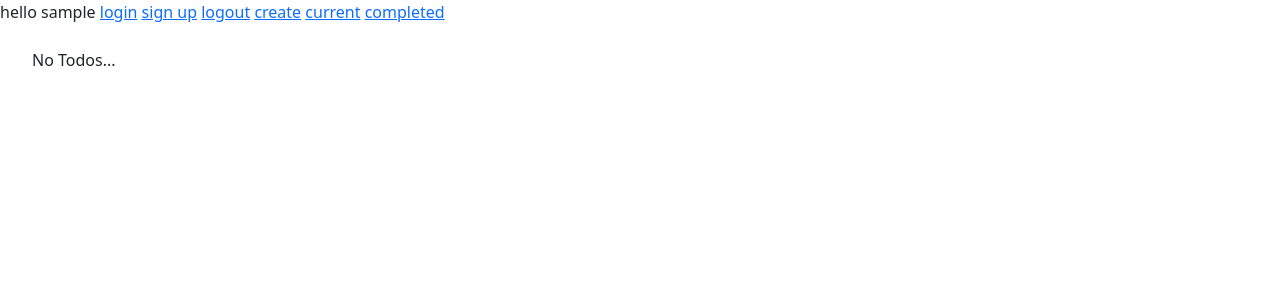
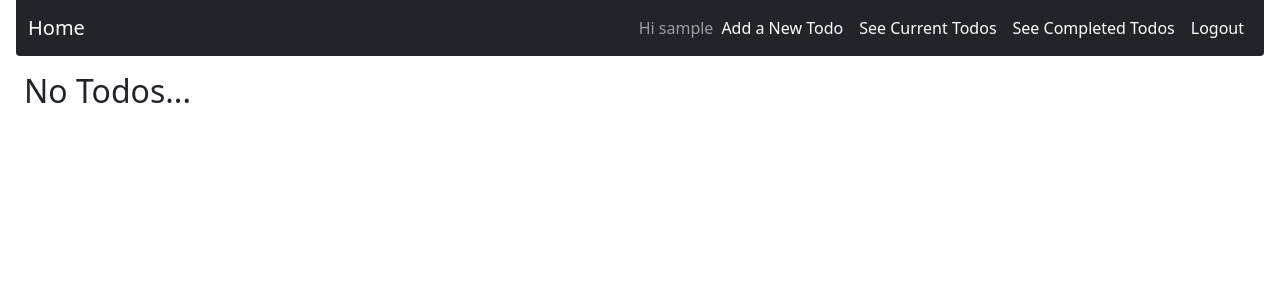
Before and after one commit to DireWolf707/todo, a Django app: page /current-todos/ in a window 1280 px wide. Shown: the top 300 px of the page. Run offline with Django 3.2, Linux system fonts and the light colour scheme; the visitor is signed in with stand-in values (Sample User, id 1); data that the repository does not hold is empty.

Commit message:
added bootstrap

```diff
--- a/templates/base.html
+++ b/templates/base.html
@@ -11,18 +11,45 @@
     <title>Todo</title>
   </head>
   <body>
-  {% if user.is_authenticated %}
-  hello {{user.username}}
-  {% else %}
-  plz login
-  {% endif %}
-  <a href={% url 'login' %}>login</a>
-  <a href={% url 'signup' %}>sign up</a>
-  <a href={% url 'logout' %}>logout</a>
-  <a href={% url 'create' %}>create</a>
-  <a href={% url 'current' %}>current</a>
-  <a href={% url 'completed_todos' %}>completed</a>
-  <br><br>
+
+  <nav class="navbar navbar-expand-lg navbar-dark bg-dark mx-3 rounded-bottom">
+  <div class="container-fluid border-dark">
+    <a class="navbar-brand" href="{% url 'home' %}">Home</a>
+    <button class="navbar-toggler" type="button" data-bs-toggle="collapse" data-bs-target="#navbarNavDropdown" aria-controls="navbarNavDropdown" aria-expanded="false" aria-label="Toggle navigation">
+      <span class="navbar-toggler-icon"></span>
+    </button>
+    <div class="collapse navbar-collapse justify-content-end" id="navbarNavDropdown">
+      <ul class="navbar-nav">
+          {% if user.is_authenticated %}
+          <span class="navbar-text fs-6" >
+          Hi {{user.username}}
+          </span>
+          <li class="nav-item">
+          <a class="nav-link active" aria-current="page" href="{% url 'create' %}">Add a New Todo</a>
+          </li>
+          <li class="nav-item">
+          <a class="nav-link active" aria-current="page" href="{% url 'current' %}">See Current Todos</a>
+          </li>
+          <li class="nav-item">
+          <a class="nav-link active" aria-current="page" href="{% url 'completed_todos' %}">See Completed Todos</a>
+          </li>
+          <li class="nav-item">
+          <a class="nav-link active" aria-current="page" href="{% url 'logout' %}">Logout</a>
+          </li>
+          {% else %}
+          <li class="nav-item">
+          <a class="nav-link active" aria-current="page" href="{% url 'login' %}">Login</a>
+          </li>
+          <li class="nav-item">
+          <a class="nav-link active" aria-current="page" href="{% url 'signup' %}">Sign Up</a>
+          </li>
+          {% endif %}
+      </ul>
+
+
+    </div>
+  </div>
+</nav>
     {% block content %}
 
     {% endblock content %}
--- a/templates/current.html
+++ b/templates/current.html
@@ -4,25 +4,33 @@
 
 {% if messages %}
     {% for message in messages %}
-    {{ message }}
+    <div class="alert alert-{{ message.tags }} alert-dismissible fade show mx-4 my-4" role="alert">
+     {{ message }}
+    <button type="button" class="btn-close" data-bs-dismiss="alert" aria-label="Close"></button>
+    </div>
     {% endfor %}
 {% endif %}
 
-<ul>
 {% for todo in todos %}
+<div class="card mx-4 my-4">
+  <div class="card-body ">
+    <h5 class="card-title">
+    {% if todo.important %}
+    <b>{{todo.title}}</b>
+    {% else %}
+    {{todo.title}}
+    {% endif %}
+    </h5>
+    {% if todo.description %}
+    <hr>
+    <p class="card-text">-{{todo.description}}</p>
+    {% endif %}
+    <a href="{% url 'update_view' todo.pk %}" class="btn btn-warning" role="button">Update</a>
+    </div>
+</div>
+{% empty %}
+<h2 class="mx-4 my-3">No Todos...</h2>
+{% endfor %}
 
-{% if todo.important %}
-<li><b><a href="{% url 'update_view' todo.pk %}">{{todo.title}}</a></b></li>
-{% else %}
-<li><a href="{% url 'update_view' todo.pk %}">{{todo.title}}</a></li>
-{% endif %}
 
-{% if todo.memo %}
--{{todo.memo}}
-{% endif %}
-
-{% empty %}
-No Todos...
-{% endfor %}
-</ul>
 {% endblock content %}
--- a/templates/update_view.html
+++ b/templates/update_view.html
@@ -7,12 +7,12 @@
 <form method="post">
 {% csrf_token %}
 {{form|crispy}}
-<button type="submit" class="btn btn-success my-3">Update</button>
+<button type="submit" class="btn btn-warning mt-4">Update</button>
 </form>
 
 <form method="post" action="{% url 'complete' object.id %}">
 {% csrf_token %}
-<button type="submit" class="btn btn-success my-3">Completed</button>
+<button type="submit" class="btn btn-primary mt-2">Completed</button>
 </form>
 
 </div>
--- a/todo/forms.py
+++ b/todo/forms.py
@@ -4,9 +4,9 @@ from .models import Todo
 class TodoForm(forms.ModelForm):
     class Meta:
         model = Todo
-        fields = ('title','memo','important',)
+        fields = ('title','description','important',)
         widgets = {
             'title': forms.TextInput(attrs={'placeholder': 'Todo'}),
-            'memo': forms.Textarea(
+            'description': forms.Textarea(
                 attrs={'placeholder': 'Todo Description (optional)'}),
         }
--- a/todo/models.py
+++ b/todo/models.py
@@ -4,7 +4,7 @@ from django.urls import reverse
 
 class Todo(models.Model):
     title = models.CharField(max_length=60)
-    memo = models.TextField(blank=True)
+    description = models.TextField(blank=True)
     created = models.DateField(auto_now_add=True)
     date_completed = models.DateTimeField(null=True,blank=True)
     important = models.BooleanField(default=False)
```
Also changed, not shown: backend/settings.py (+7 -1 lines), templates/completed_todos.html (+17 -7 lines), templates/home.html (+14 -1 lines), todo/migrations/0002_rename_memo_todo_description.py (added).
